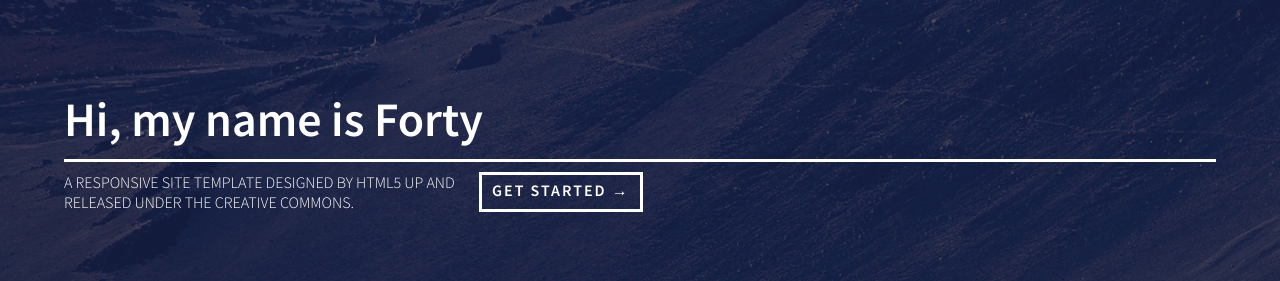
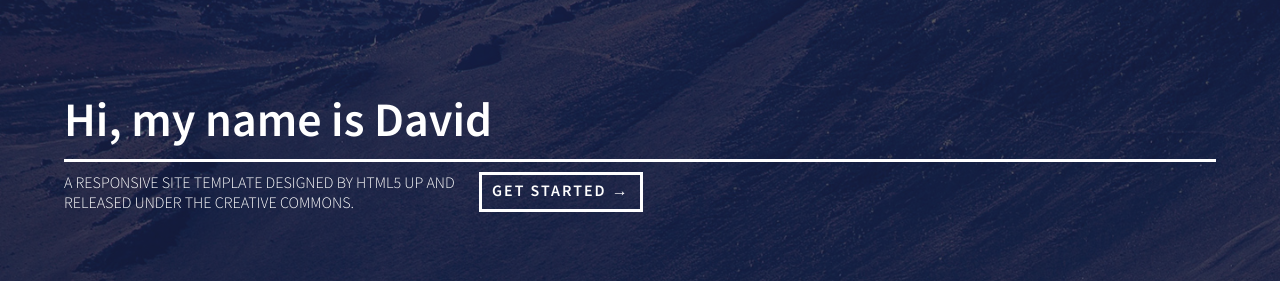
Before and after one commit to dkoncius/spalvotas-puslapis, a plain HTML site: page index.html in a window 1280 px wide. Shown: the top 281 px of the page. Drawn offline with Linux system fonts and the light colour scheme.

Commit message:
header David

```diff
--- a/index.html
+++ b/index.html
@@ -10,7 +10,7 @@
 <body>
     <header>
         <div class="container">
-            <h1>Hi, my name is Forty</h1>
+            <h1>Hi, my name is David</h1>
             <div class="bottom">
                 <p>A RESPONSIVE SITE TEMPLATE DESIGNED BY HTML5 UP AND RELEASED UNDER THE CREATIVE COMMONS.</p>
                 <a href="#">GET STARTED →</a>
```
